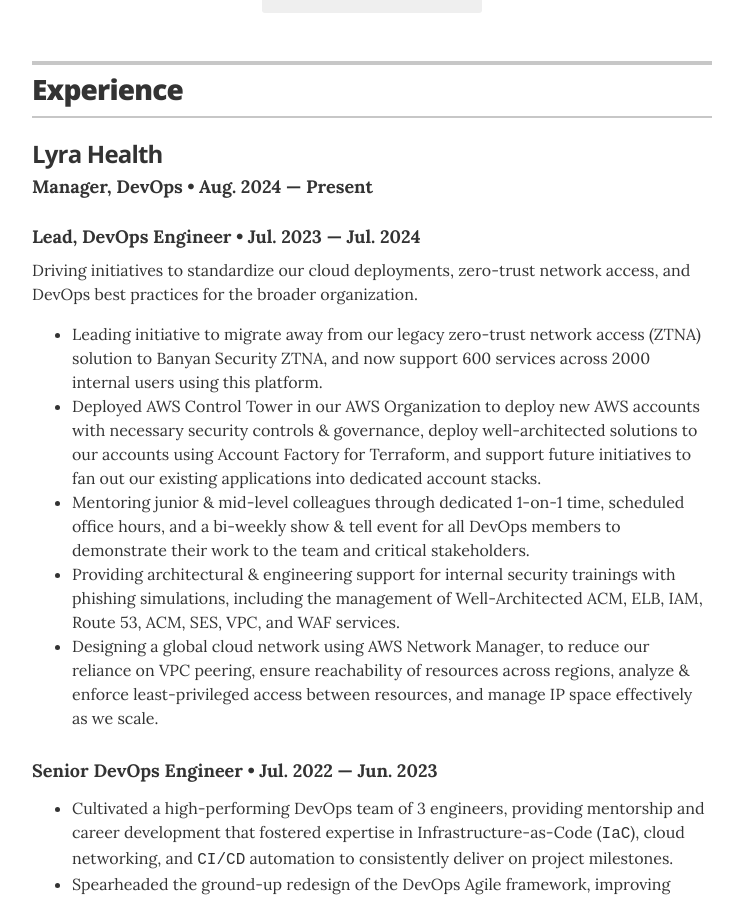
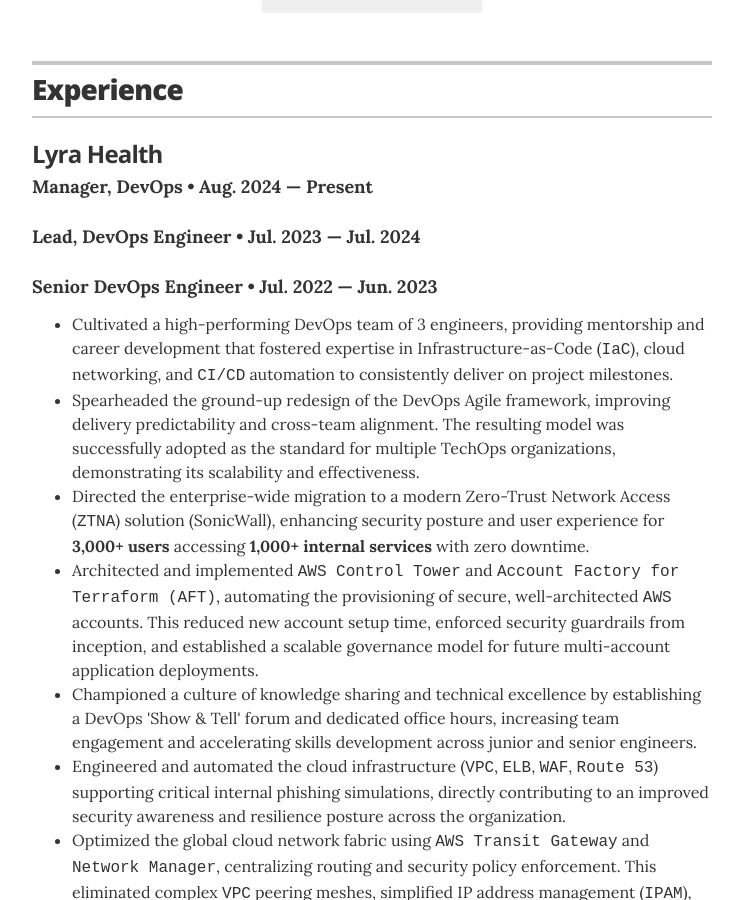
Before and after one commit to patrick-andrew-jain-taylor/resume, a Jekyll site: the page built from index.html, in a window 1280 px wide and 900 px high, scrolled down 554 px. Shown: the whole window, without its empty margins (268-1011 px from the left). Built offline with Jekyll 4.4.1, drawn with Linux system fonts in a browser that asks for light colours.

Commit message:
fix: experience

```diff
--- a/_data/experience.yml
+++ b/_data/experience.yml
@@ -7,7 +7,7 @@
 
 - position: Lead, DevOps Engineer
   duration: Jul. 2023 &mdash; Jul. 2024
-  summary: Driving initiatives to standardize our cloud deployments, zero-trust network access, and DevOps best practices for the broader organization.<ul class="resume-item-list"><li>Leading initiative to migrate away from our legacy zero-trust network access (ZTNA) solution to Banyan Security ZTNA, and now support 600 services across 2000 internal users using this platform.</li><li>Deployed AWS Control Tower in our AWS Organization to deploy new AWS accounts with necessary security controls & governance, deploy well-architected solutions to our accounts using Account Factory for Terraform, and support future initiatives to fan out our existing applications into dedicated account stacks.</li><li>Mentoring junior & mid-level colleagues through dedicated 1-on-1 time, scheduled office hours, and a bi-weekly show & tell event for all DevOps members to demonstrate their work to the team and critical stakeholders.</li><li>Providing architectural & engineering support for internal security trainings with phishing simulations, including the management of Well-Architected ACM, ELB, IAM, Route 53, ACM, SES, VPC, and WAF services.</li><li>Designing a global cloud network using AWS Network Manager, to reduce our reliance on VPC peering, ensure reachability of resources across regions, analyze & enforce least-privileged access between resources, and manage IP space effectively as we scale.</li></ul>
+#  summary:
 
 - position: Senior DevOps Engineer
   duration: Jul. 2022 &mdash; Jun. 2023
```
